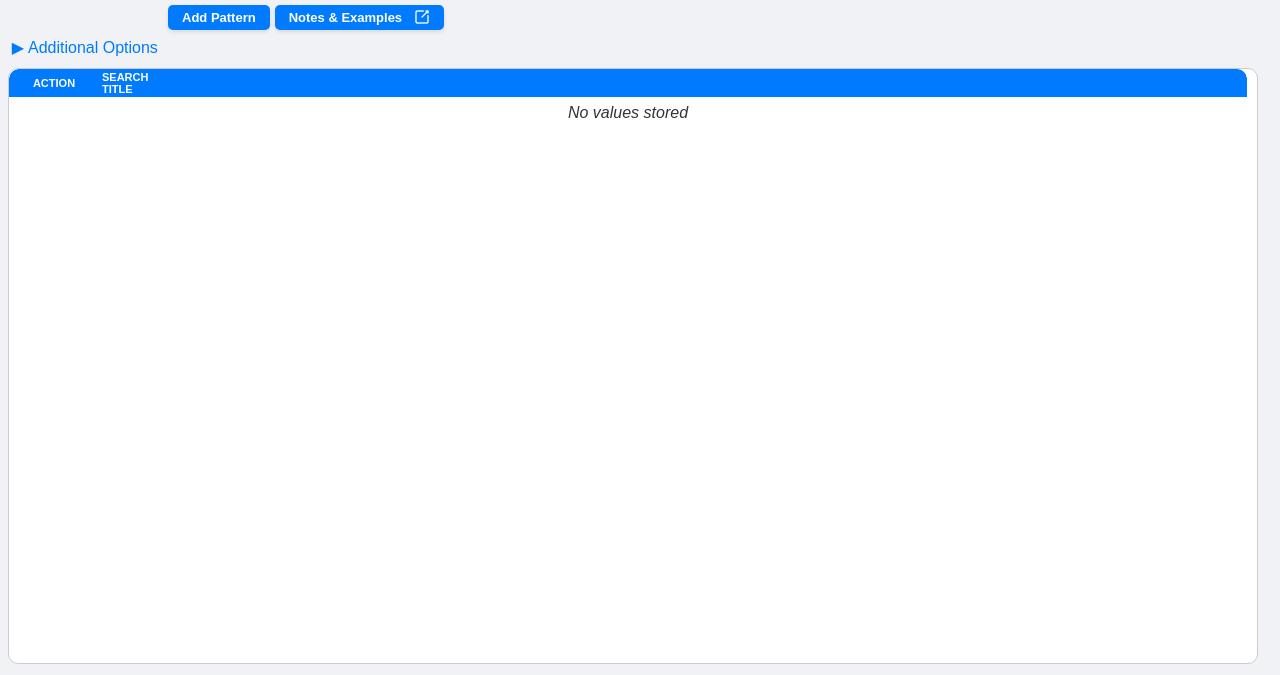
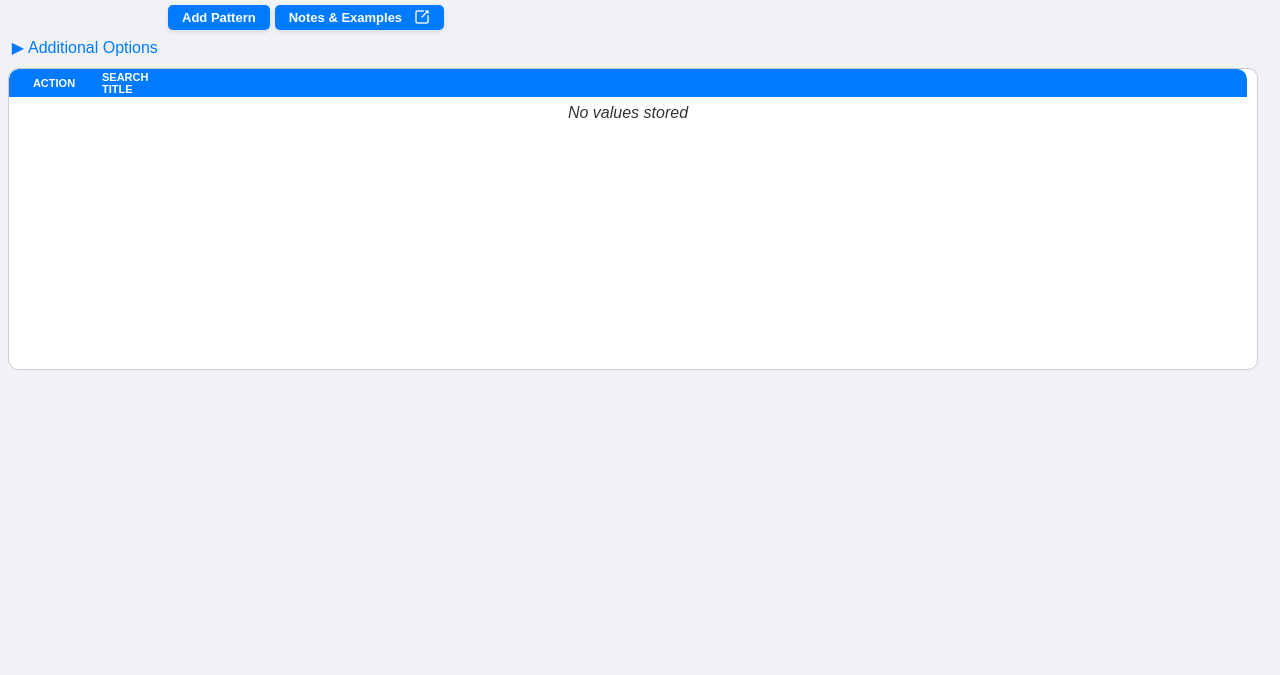
Before and after one commit to irvinm/Title-Tamer, a browser extension: page src/options/options.html in a window 1280 px wide. Shown: the part 133-808 px from the top of the page. Drawn offline with Linux system fonts and the light colour scheme.

Commit message:
Adjust options UI spacing and table height
Tighten vertical spacing in the options UI and make the patterns table container shrink with fewer rows. Changes: set h1 padding-bottom to 0px, reduce disabled button vertical padding from 4px to 2px, change .patterns-table-container height to max-height: 300px (so it can shrink) and slightly reduce margin-bottom from 5px to 3px. These edits reduce excess whitespace and improve scrolling behavior for the patterns table.

```diff
--- a/src/options/options.css
+++ b/src/options/options.css
@@ -322,7 +322,7 @@ h1 {
     overflow: clip;
     padding-top: 2px;
     padding-right: 4px;
-    padding-bottom: 6px;
+    padding-bottom: 0px;
     margin-right: 10px;
 }
 
@@ -757,7 +757,7 @@ button:disabled {
     color: var(--group-header-color) !important;
     font-weight: bold;
     text-align: left !important;
-    padding: 4px 8px;
+    padding: 2px 8px;
     height: auto;
     min-height: 2em;
     cursor: pointer;
@@ -1042,15 +1042,15 @@ body {
 */
 
 .patterns-table-container {
-    height: 300px;
-    /* Fixed height for the container */
+    max-height: 300px;
+    /* Max height for the container to shrink when few rows */
     overflow-y: auto;
     /* Enable vertical scrolling */
     overflow-x: hidden;
     /* Prevent horizontal spillage */
     margin-top: 10px;
     /* Add 20px of space above the table */
-    margin-bottom: 5px;
+    margin-bottom: 3px;
     border-radius: 10px;
     /* Rounded corners */
     transform: translateZ(0);
```
